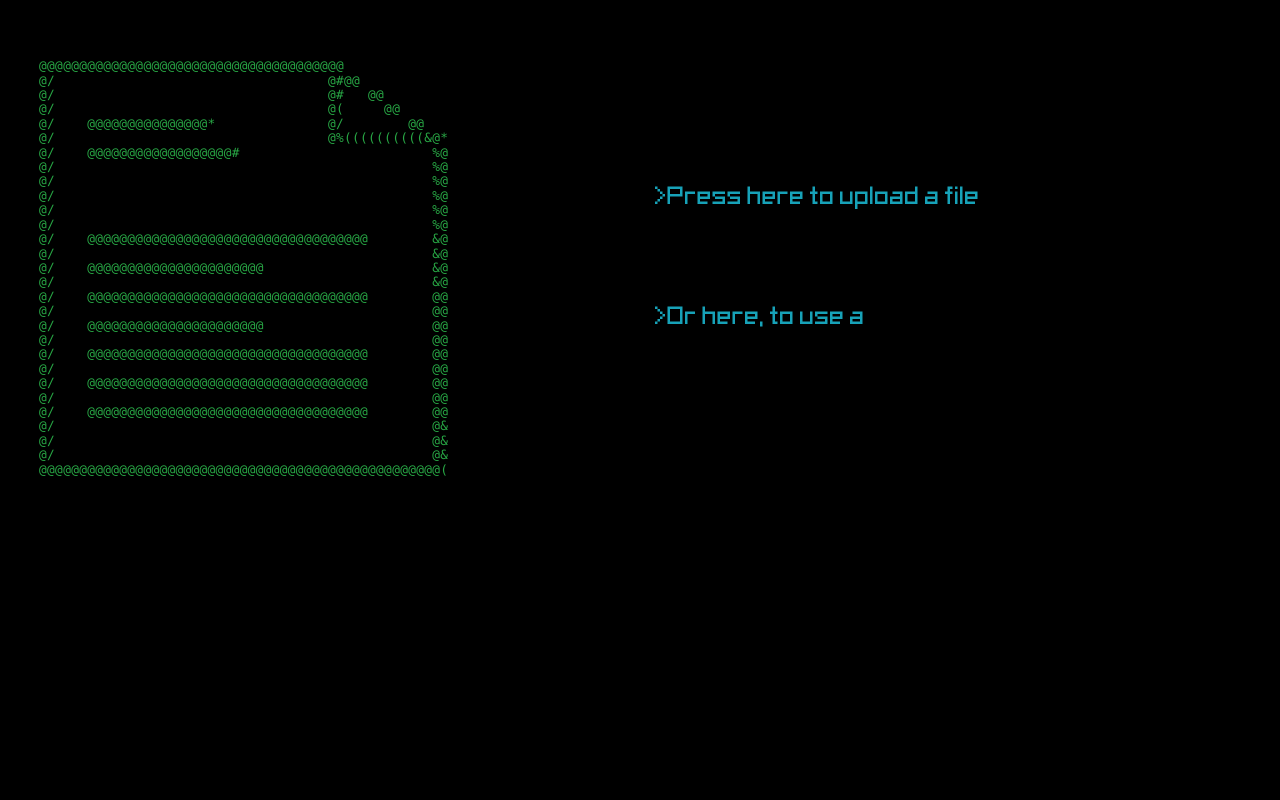
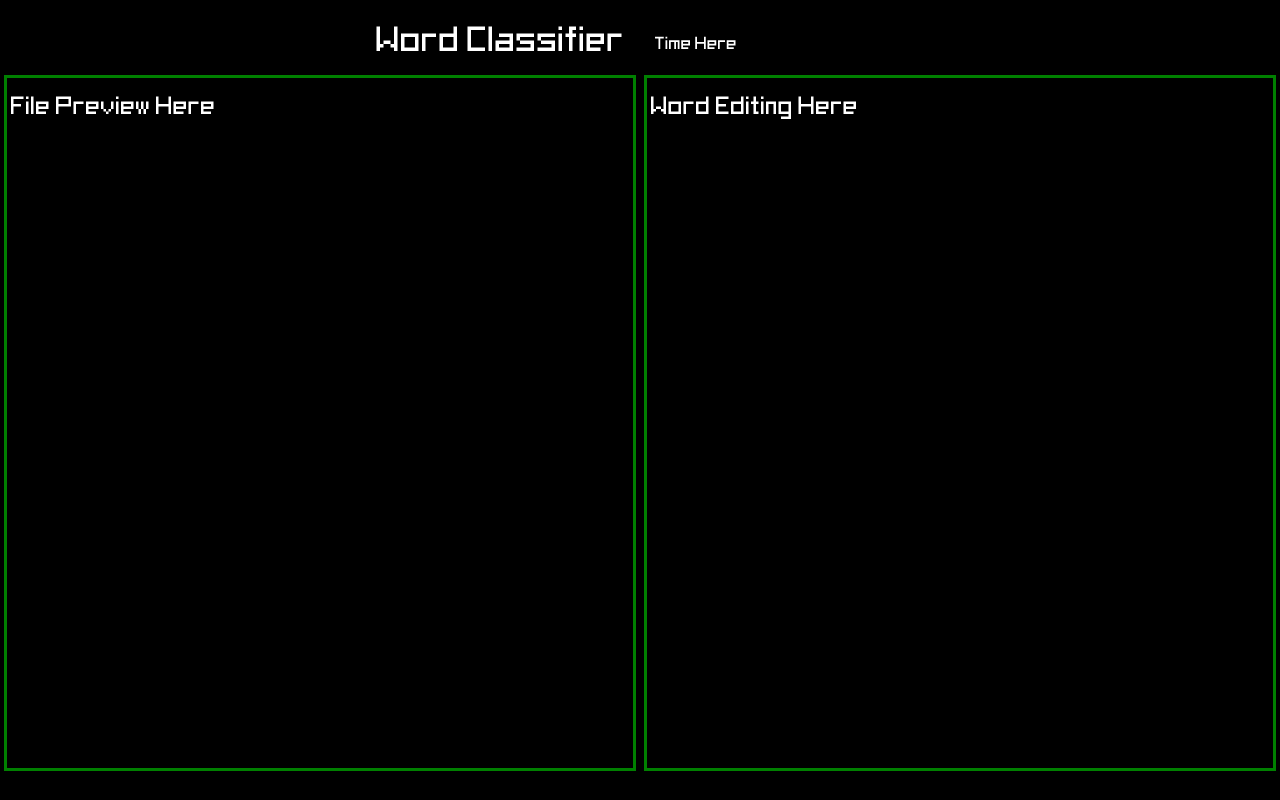
Before and after one commit to omermt/word-classifier, a React (Create React App) app: page / in a window 1280 px wide. Built offline with nearby package versions, Linux system fonts and the light colour scheme.

Commit message:
File Editing Basic

```diff
--- a/package.json
+++ b/package.json
@@ -13,6 +13,7 @@
     "react-bootstrap": "^1.0.1",
     "react-dom": "^16.13.1",
     "react-scripts": "3.4.1",
+    "react-swipeable": "^5.5.1",
     "react-typist": "^2.0.5"
   },
   "scripts": {
--- a/src/App.js
+++ b/src/App.js
@@ -36,10 +36,10 @@ export default class App extends Component {
   render(){
     return (
       <Container fluid className="TopElement min-vh-100">
-        {/*<InitialScreen isDesktop={this.isDesktop} /> Just testing here*/}
-        <UploadSection />
-        {/*<FileEditSection isDesktop={this.state.isDesktop}/>
-          <footer className="pl-2 fixed-bottom">
+        {/*<InitialScreen isDesktop={this.isDesktop} /> Just testing here
+        <UploadSection />*/}
+        <FileEditSection isDesktop={this.state.isDesktop}/>
+          {/*<footer className="pl-2 fixed-bottom">
             <Typist cursor={{show:false}} startDelay={3000}>
               <span className="h4">&gt;Omer Marquez 2020</span>
             </Typist> Take this out when loading the fileEditSection
--- a/src/components/FileEditSection/FileEdit.js
+++ b/src/components/FileEditSection/FileEdit.js
@@ -3,7 +3,11 @@ import React, {Component} from 'react';
 import Typist from 'react-typist';
 import {Row, Col} from 'react-bootstrap';
 import SmallNav from '../SmallNav/SmallNav';
-import BigNav from '../BigNav/BigNav';
+import BigNav from '../BigNav/BigNav'; //Pass to App Component
+
+//Components import
+import FilePreview from '../FilePreview/FilePreview';
+import WordEditing from '../WordEditing/WordEditing';
 
 //Style imports
 import './style.css';
@@ -16,10 +20,14 @@ export default class FileEditSection extends Component{
                   {this.props.isDesktop? <BigNav /> : <SmallNav /> /*Will be rerendered when needed, move this to App*/}
               </Col>
               <Col xs={12} md={6} className="mt-2 px-0">
-                <div className="borderMe mx-0 mx-md-1 vh-custom vh-md-custom"></div>
+                <div className="borderMe mx-0 mx-md-1 vh-custom vh-md-custom px-1">
+                  <FilePreview />
+                </div>
               </Col>
               <Col xs={12} md={6} className="mt-2 px-0">
-                <div className="borderMe mx-0 mx-md-1 vh-custom vh-md-custom"></div>
+                <div className="borderMe mx-0 mx-md-1 vh-custom vh-md-custom px-1">
+                  <WordEditing />
+                </div>
               </Col>
           </Row>
         );
--- /dev/null
+++ b/src/components/FilePreview/FilePreview.js
@@ -0,0 +1,12 @@
+//React basic imports
+import React, {Component} from 'react';
+
+//Style imports
+import './style.css';
+
+export default class FilePreview extends Component{
+
+  render(){
+    return (<h1>File Preview Here</h1>);
+  }
+}
--- a/src/components/UploadSection/UploadSection.js
+++ b/src/components/UploadSection/UploadSection.js
@@ -42,8 +42,8 @@ export default class UploadSection extends Component{
     return(
       <Row>
         {/*Sheet image*/}
-        <Col xs={12} md={6}>
-          <pre className="ascii text-success pt-3">
+        <Col xs={12} md={6} className="mr-n2 mr-sm-0 pl-0">
+          <pre className="ascii text-success pt-3 pl-0 pl-sm-3">
             {`
 
 
@@ -82,14 +82,14 @@ export default class UploadSection extends Component{
         </Col>
         {/*Buttons*/}
         <Col xs={12} md={6}>
-          <Row className="mt-5">
-            <Col xs={6} md={12} role="button" className="mt-5">
+          <Row className="mt-sm-5">
+            <Col xs={6} md={12} role="button" className="mt-0 mt-md-5">
                  <input type="file" hidden ref={this.fileButton}></input>
                  <Typist className="text-info h1 pt-md-4 mt-md-5" cursor={{show: false}}>
                       <span onClick={this.triggerFileButton} className="pt-5 pt-md-0">&gt;Press here to upload a file</span>
                  </Typist>
              </Col>
-             <Col xs={6} md={12} className="mt-5" role="button">
+             <Col xs={6} md={12} className="mt-0 mt-md-5" role="button">
                <Typist className="text-info h1 mt-md-3" startDelay={3900} cursor={{show: false}}>
                   <span>&gt;Or here, to use a test file</span>
                </Typist>
--- /dev/null
+++ b/src/components/WordEditing/WordEditing.js
@@ -0,0 +1,12 @@
+//React basic imports
+import React, {Component} from 'react';
+
+//Style imports
+import './style.css';
+
+export default class WordEditing extends Component{
+
+  render(){
+    return (<h1>Word Editing Here</h1>);
+  }
+}
```
Also changed, not shown: public/manifest.json, src/components/FilePreview/style.css (added), src/components/WordEditing/style.css (added), 1 other file (tests, documents, lock files or other folders).
